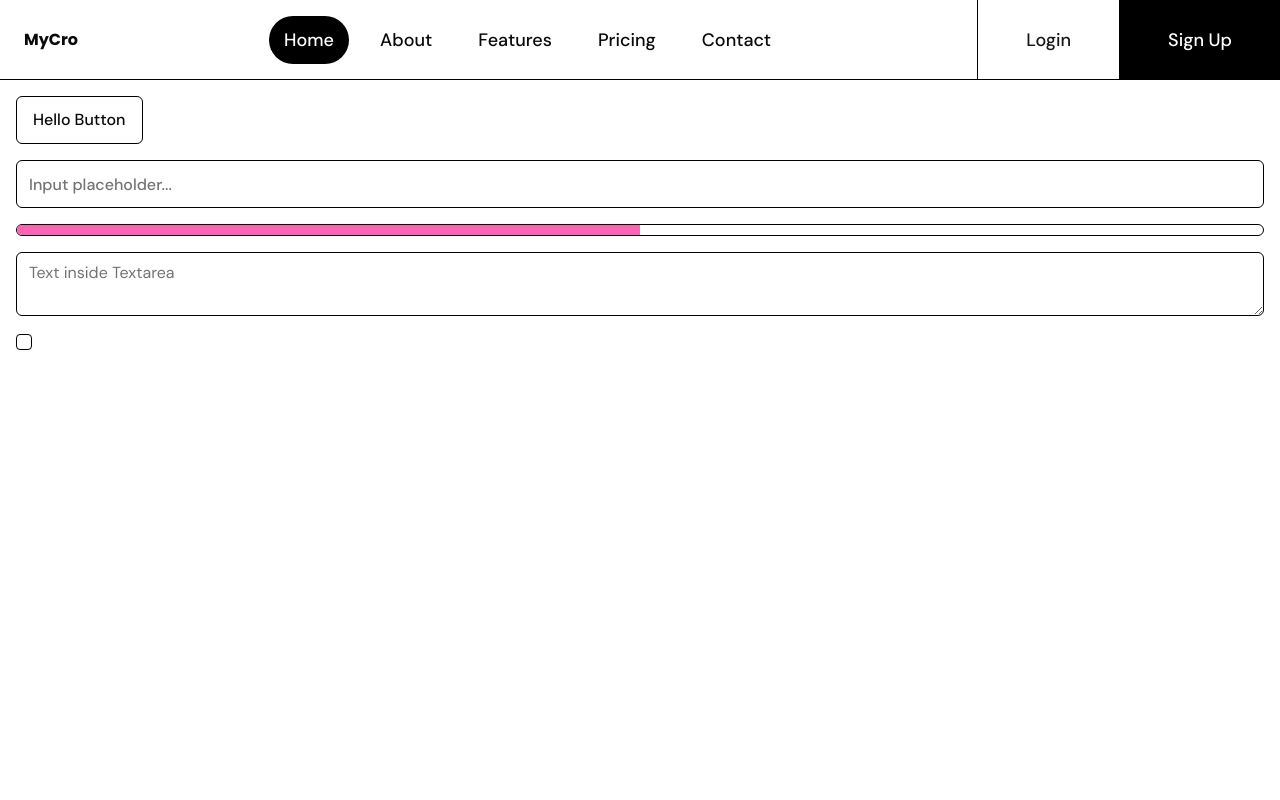
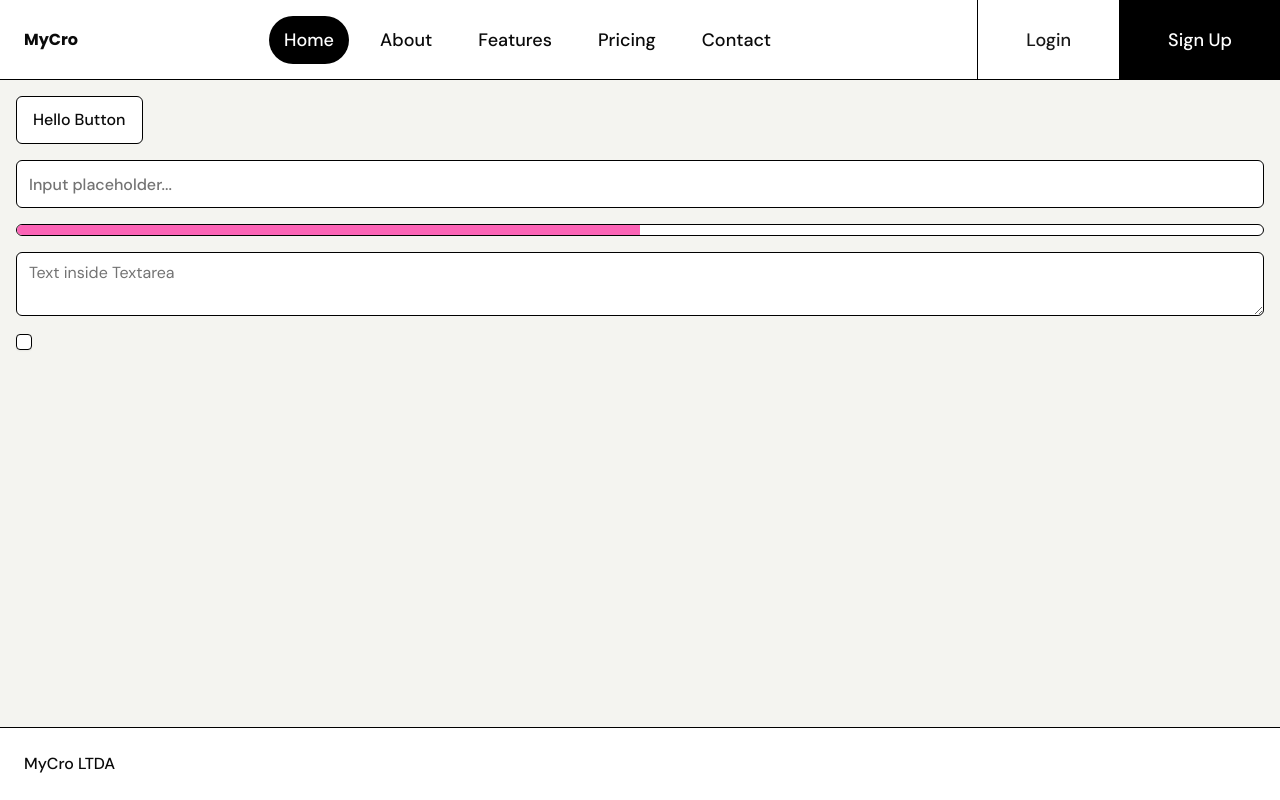
Before and after one commit to andrefelix/ecommerce-repo, a Next.js app in the folder apps/web/: page / in a window 1280 px wide. Built offline with nearby package versions, Linux system fonts and the light colour scheme.

Commit message:
feat: added global footer component

```diff
--- a/apps/web/app/(home)/layout.tsx
+++ b/apps/web/app/(home)/layout.tsx
@@ -1,3 +1,4 @@
+import Footer from "@/components/layouts/footer/footer";
 import Navbar from "@/components/layouts/navbar/navbar";
 
 
@@ -5,7 +6,10 @@
   return (
     <div className="flex flex-col min-h-screen">
       <Navbar />
-      {children}
+      <div className="flex-1 bg-[#F4F4F0]">
+        {children}
+      </div>
+      <Footer />
     </div>
   );
 }
--- /dev/null
+++ b/apps/web/components/layouts/footer/footer.tsx
@@ -0,0 +1,11 @@
+function Footer() {
+  return (
+    <footer className="flex border-t justify-between font-medium p-6">
+      <div className="flex items-center gap-2">
+        <p>MyCro LTDA</p>
+      </div>
+    </footer>
+  );
+}
+
+export default Footer;
```
